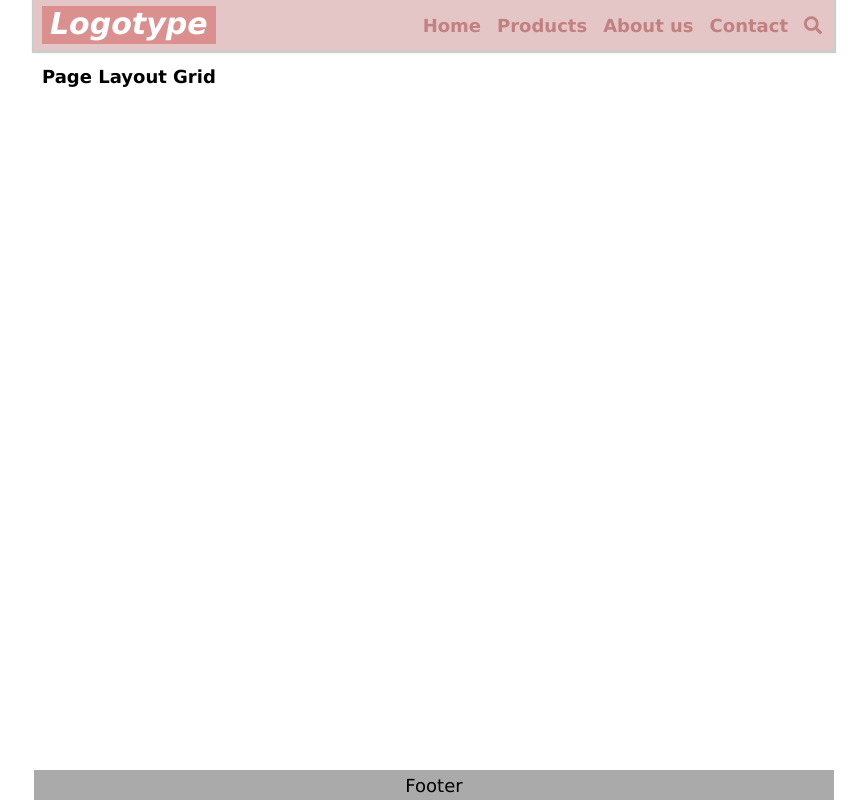
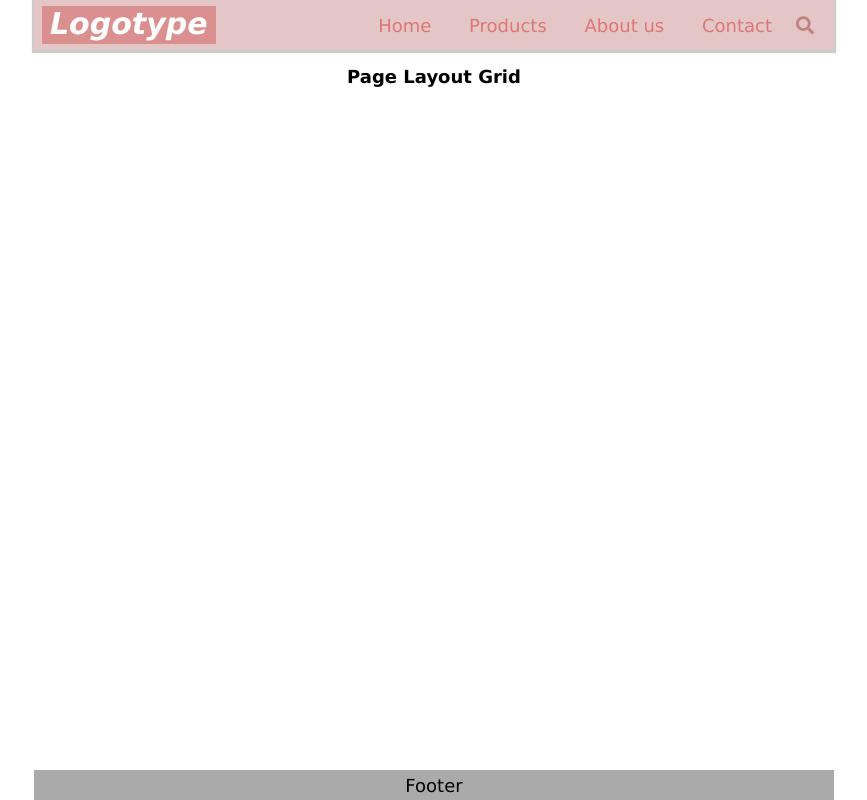
Before and after one commit to goranOlson/page-layout-grid, a plain HTML site: page index.html in a window 1280 px wide. Shown: the whole page, without its empty margins (206-1073 px from the left). Drawn offline with Linux system fonts and the light colour scheme.

Commit message:
changed nav ul to grid elements

```diff
--- a/index.css
+++ b/index.css
@@ -42,37 +42,39 @@ body,
         /* background-color: lightblue; */
 }
 
-.page-header .icons.other-block {
+.page-header .icons.nav-block {
     grid-area: nav-block;
+    justify-content: start;
 }
 
 .page-header .icons.other-block {
     grid-area: other-block;
-    justify-content: flex-end;
-    padding-right: 12px;
+    justify-content: end;
 }
 
 .icons i {
+    width: max-content;
+    padding: 8px;
+    margin-inline: 0;
+    color: #555;
     font-size: 22px;
+        /* background: red; */
 }
-
 .icons i.nav {  /* nav button */
-    margin-left: 8px;
     font-size: 26px;
 }
-
-
-
+.icons i:hover {
+    color: blue;
+    color: black;
+    cursor: pointer;
+}
 
 
 .logotype {
     grid-area: logotype;
-    /* grid-column: 2 / 3;
-    grid-row: 1; */
     justify-self: center;
     width: max-content;
     padding: 0 8px 3px;
-
     background-color: #db9090;
     color: #fff;
     font-size: 30px;
@@ -81,15 +83,19 @@ body,
     font-style: italic;
 }
 
+.dropdown-container,
 .nav-container {
+    display: grid;
+    align-content: center;
+    height: 100%;
     position: relative;
-    grid-column: 1/2;
-    grid-row: 1;
-
+}
+.dropdown-container.search,
+.search-container {
+    display: grid;
+    align-content: center;
     height: 100%;
-    align-content: center;
-    display: grid;
-    cursor: pointer;
+    position: relative;
 }
 
 .icons .search-icon {
@@ -98,40 +104,39 @@ body,
 }
 
 
-.page-nav,
-.page-search {
+.dropdown {
     width: 100vw;
-
-    padding-inline: 16px;
-    background-color: #fee;
-    background-color:#db9090;
-    position: absolute;
-    top: 39px;
-    background-color: #f1f1f1;
     min-width: 160px;
-    box-shadow: 0px 1px 8px 0px rgba(0,0,0,0.2);
-    z-index: 1;
-    display: none;
     max-width: 800px;
     margin-inline: auto;
-
+    background-color: #f1f1f1;
+    box-shadow: 0px 1px 8px 0px rgba(0,0,0,0.2);
+    position: absolute;
     top: 50px;
+    z-index: 1;
+    display: none;  /* grid */
 }
 
 .page-nav {
+    display: grid;
 
+    display: none;
+}
+.page-nav a {
+    padding: 4px 16px;
+    text-decoration: none;
+    color: #d77;
+}
+.page-nav a:hover {
+    background-color: #ddd;
 }
 
 .page-search  {
-    /* top: 54px; */
-    right: 0;
-    padding-block: 16px;
-    /* display: grid; */
     grid-template-columns: auto 36px;
     grid-template-rows: 1fr;
-
-    /* justify-content: flex-end;
-    width: max-content; */
+    right: 0;
+    padding: 16px 16px;
+    /* display: grid; */
 }
 
 .page-search input {
@@ -154,22 +159,13 @@ body,
 }
 
 
-.page-nav ul {
-    list-style-type: none;
-    padding-left: 0;
+
+
+.dropdown-container.nav:hover .page-nav,
+.dropdown-container.search:hover .page-search {  /* show navigation/search */
+    display: grid;
 }
 
-.nav-container:hover .page-nav {
-    display: block;
-}
-
-.page-nav ul li {
-    padding-block: 4px;
-}
-.page-nav ul a {
-    color: #d77;
-    text-decoration: none;
-}
 
 body main {
     padding-top: 50px;
@@ -178,19 +174,14 @@ body main {
 }
 
 .main-header {
-    /* display: grid; */
+    display: grid;
     justify-content: center;
     padding: 16px 8px;
 }
 
 
-/* .nav-container:hover .page-nav {
-    display: block;
-} */
 
-.other-block:hover .page-search {
-    display: grid;
-}
+
 
 
 body footer {
--- a/index.html
+++ b/index.html
@@ -15,41 +15,33 @@ font-awesome/5.15.2/css/all.min.css"/>
 <body>
   <header class="page-header">
     <a href="" class="logotype">Logotype</a>
-
     <div class="icons nav-block">
-      <div class='nav-container'>
+      <div class='dropdown-container nav'>
           <i class="fa fa-bars nav"></i>
-          <!-- <i class="fa fa-search"></i> -->
-          <nav class="page-nav">
-              <ul class="">
-                  <li><a href="#">Home</a></li>
-                  <li><a href="#">Products</a></li>
-                  <li><a href="#">About us</a></li>
-                  <li><a href="#">Contact</a></li>
-              </ul>
-          </nav>
+          <nav class="dropdown page-nav">
+            <a href="#">Home</a>
+            <a href="#">Products</a>
+            <a href="#">About us</a>
+            <a href="#">Contact</a>
+        </nav>
       </div>
+      <!-- <i class="fa fa-search"></i> -->
     </div>
     <div class="icons other-block">
-      <!-- <i class="fa fa-bars nav"></i> -->
-
-      <div class='search-container'>
+      <div class='dropdown-container search'>
         <i class="fa fa-search"></i>
-        <!-- <i class="fa fa-search"></i> -->
         <form action="">
-          <div class="page-search">
-
+          <div class="dropdown page-search">
             <input type="text" name="search" id="search">
             <button type="submit">
               <i class="fa fa-search"></i>
             </button>
-
-        </div>
-      </form>
-    </div>
+          </div>
+        </form>
+      </div>
+      <!-- <i class="fa fa-bars nav"></i> -->
     </div>
   </header>
-
   <main>
     <header class="main-header">
       <h1>Page Layout Grid</h1>
```
